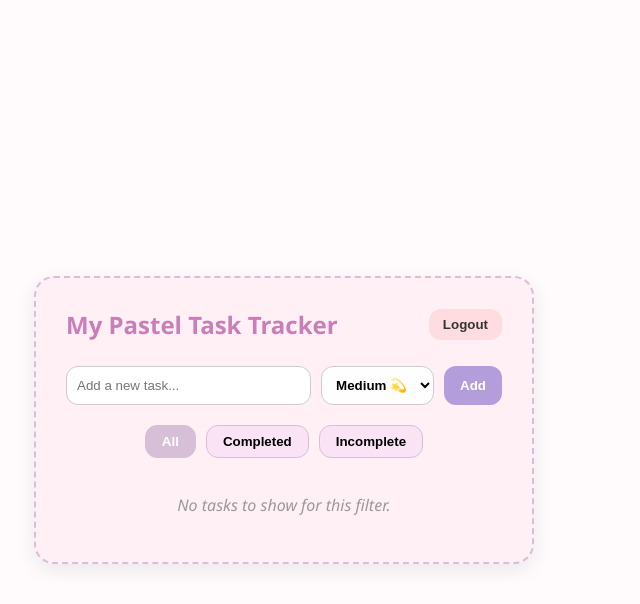
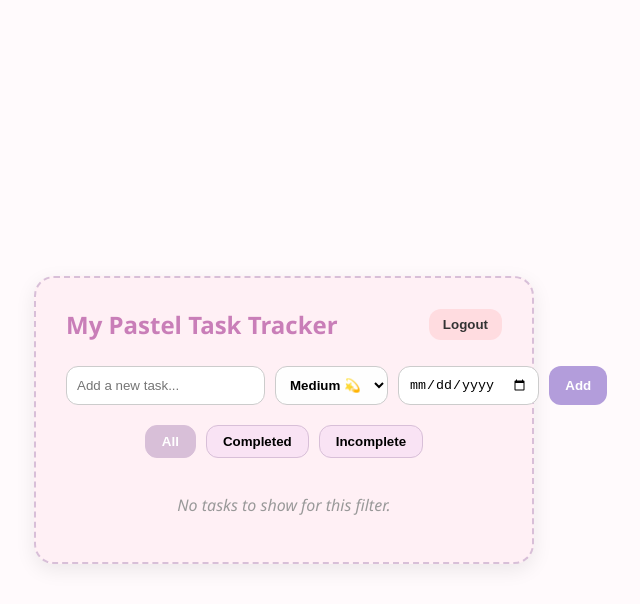
Before and after one commit to iqra-patel11/planner, a React (Create React App) app: page / in a window 1280 px wide. Both pictures are taken after typing "Sample" into the empty fields and a click on the button "Login". Shown: the top 604 px of the page, without its empty margins (356-996 px from the left). Built offline with nearby package versions, Linux system fonts and the light colour scheme.

Commit message:
feat: add due date support and highlight expired tasks

```diff
--- a/src/App.js
+++ b/src/App.js
@@ -9,6 +9,7 @@ function App() {
 
   const [taskInput, setTaskInput] = useState("");
   const [priority, setPriority] = useState("medium");
+  const [dueDate, setDueDate] = useState("");
   const [tasks, setTasks] = useState(() => {
     const saved = localStorage.getItem("tasks");
     return saved ? JSON.parse(saved) : [];
@@ -38,11 +39,13 @@ function App() {
         id: Date.now(),
         text: taskInput,
         completed: false,
-        priority: priority,
+        priority,
+        dueDate,
       };
       setTasks([newTask, ...tasks]);
       setTaskInput("");
       setPriority("medium");
+      setDueDate("");
     }
   };
 
@@ -62,6 +65,12 @@ function App() {
     if (filter === "incomplete") return !task.completed;
     return true;
   });
+
+  const isExpired = (due) => {
+    if (!due) return false;
+    const today = new Date().toISOString().split("T")[0];
+    return due < today;
+  };
 
   return (
     <div className="App">
@@ -93,6 +102,12 @@ function App() {
                 <option value="medium">Medium 💫</option>
                 <option value="low">Low 🌱</option>
               </select>
+              <input
+                type="date"
+                value={dueDate}
+                onChange={(e) => setDueDate(e.target.value)}
+                className="due-date-input"
+              />
               <button type="submit">Add</button>
             </form>
 
@@ -124,11 +139,18 @@ function App() {
                 filteredTasks.map((task) => (
                   <div
                     key={task.id}
-                    className={`task ${task.completed ? "completed" : ""}`}
+                    className={`task ${task.completed ? "completed" : ""} ${
+                      isExpired(task.dueDate) && !task.completed ? "expired" : ""
+                    }`}
                   >
                     <span onClick={() => toggleTask(task.id)}>
                       {task.text}
                     </span>
+                    {task.dueDate && (
+                      <span className="due-date">
+                        Due: {task.dueDate}
+                      </span>
+                    )}
                     <span className={`priority-badge ${task.priority}`}>
                       {task.priority}
                     </span>
--- a/src/styles/App.css
+++ b/src/styles/App.css
@@ -172,3 +172,21 @@ body {
   background-color: #d4fcdc;
   color: #2b7a0b;
 }
+
+.due-date-input {
+  padding: 10px;
+  border-radius: 12px;
+  border: 1px solid #ccc;
+  background-color: #fff;
+}
+
+.due-date {
+  font-size: 0.75rem;
+  color: #555;
+  margin-left: 10px;
+  font-style: italic;
+}
+
+.expired {
+  background-color: #ffe2e2;
+}
```
